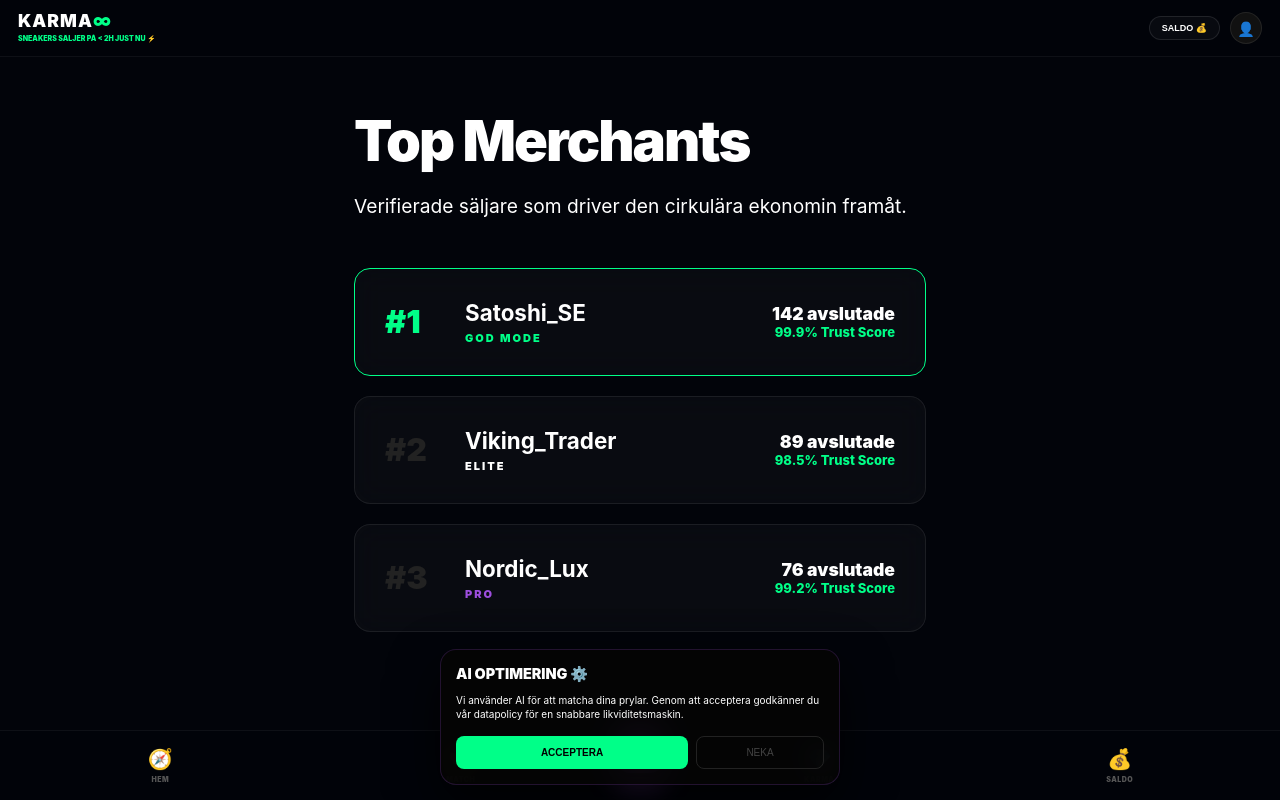
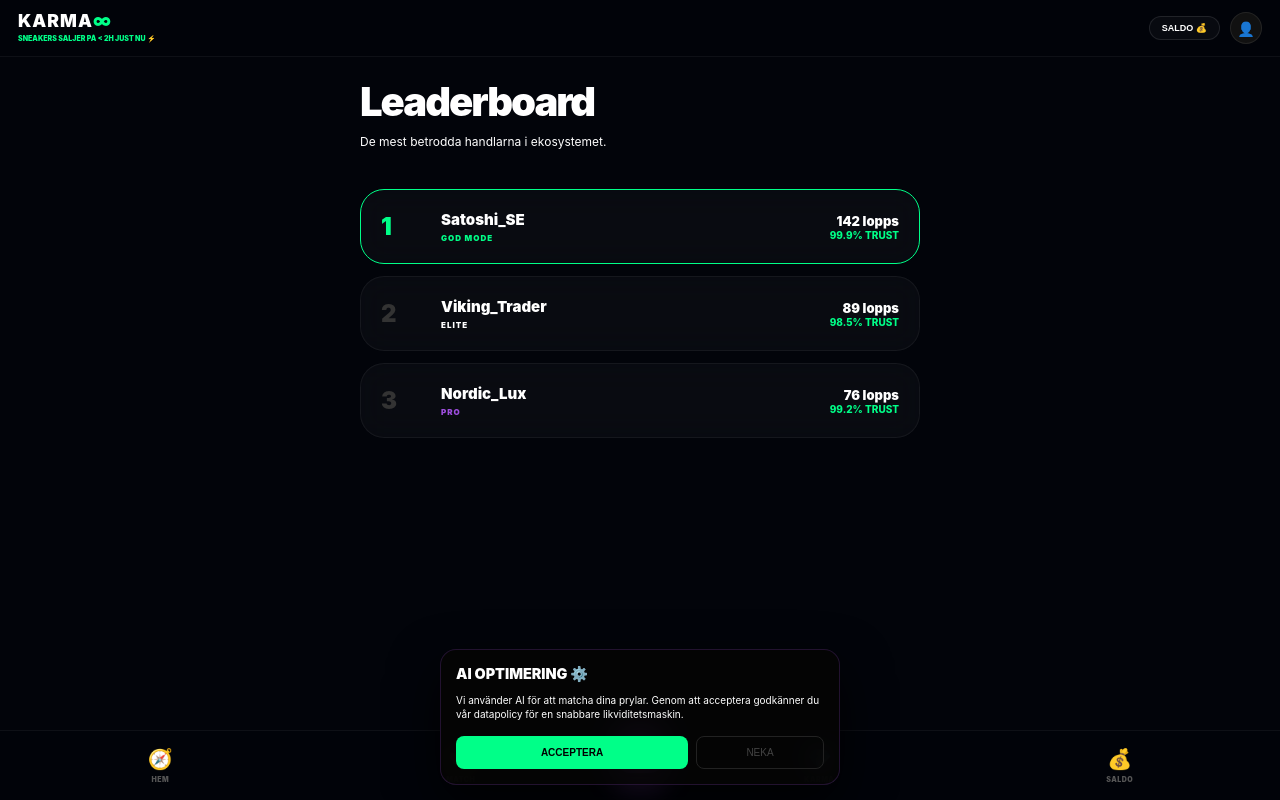
Before and after one commit to gascheckking/marketbeg-appGem, a Next.js app: page /leaderboard in a window 1280 px wide. Built offline with nearby package versions, Linux system fonts and the light colour scheme.

Commit message:
Update page.tsx

```diff
--- a/app/leaderboard/page.tsx
+++ b/app/leaderboard/page.tsx
@@ -1,3 +1,4 @@
+// // app/leaderboard/page.tsx
 "use client";
 import React from 'react';
 
@@ -9,27 +10,27 @@ export default function Leaderboard() {
   ];
 
   return (
-    <div className="page-wrapper" style={{ maxWidth: '900px', margin: '0 auto' }}>
-      <h1 style={{ fontSize: '3.5rem', fontWeight: 900, marginBottom: '10px', letterSpacing: '-2px' }}>Top Merchants</h1>
-      <p className="muted" style={{ fontSize: '1.2rem', marginBottom: '50px' }}>Verifierade säljare som driver den cirkulära ekonomin framåt.</p>
+    <div className="page-wrapper" style={{ padding: '20px' }}>
+      <header style={{ marginBottom: '40px' }}>
+        <h1 style={{ fontSize: '2.5rem', fontWeight: 900, letterSpacing: '-2px', margin: 0 }}>Leaderboard</h1>
+        <p className="muted" style={{ fontSize: '12px', marginTop: '8px' }}>De mest betrodda handlarna i ekosystemet.</p>
+      </header>
 
-      <div style={{ display: 'grid', gap: '20px' }}>
+      <div style={{ display: 'grid', gap: '12px' }}>
         {users.map((u, i) => (
           <div key={i} className="glass-card" style={{
-            padding: '30px',
-            border: i === 0 ? '1px solid var(--neon-mint)' : '1px solid var(--border)',
-            display: 'flex',
-            alignItems: 'center',
-            gap: '30px'
+            padding: '20px',
+            border: i === 0 ? '1px solid var(--neon-mint)' : '1px solid rgba(255,255,255,0.05)',
+            display: 'flex', alignItems: 'center', gap: '20px', borderRadius: '24px'
           }}>
-            <span style={{ fontWeight: 900, fontSize: '32px', color: i === 0 ? 'var(--neon-mint)' : '#222', width: '50px' }}>#{i+1}</span>
+            <div style={{ fontWeight: 900, fontSize: '24px', color: i === 0 ? 'var(--neon-mint)' : '#333', width: '40px' }}>{i+1}</div>
             <div style={{ flex: 1 }}>
-              <strong style={{ fontSize: '1.4rem', color: '#fff' }}>{u.name}</strong>
-              <div style={{ fontSize: '11px', color: u.color, fontWeight: 900, letterSpacing: '2px', marginTop: '5px' }}>{u.rank}</div>
+              <div style={{ fontWeight: 900, fontSize: '15px' }}>{u.name}</div>
+              <div style={{ fontSize: '8px', color: u.color, fontWeight: 900, letterSpacing: '1px', marginTop: '4px' }}>{u.rank}</div>
             </div>
             <div style={{ textAlign: 'right' }}>
-              <div style={{ fontWeight: 900, fontSize: '1.1rem' }}>{u.sales} avslutade</div>
-              <div style={{ fontSize: '13px', color: 'var(--neon-mint)', fontWeight: 800 }}>{u.trust}% Trust Score</div>
+              <div style={{ fontWeight: 900, fontSize: '13px' }}>{u.sales} lopps</div>
+              <div style={{ fontSize: '10px', color: 'var(--neon-mint)', fontWeight: 800 }}>{u.trust}% TRUST</div>
             </div>
           </div>
         ))}
```
